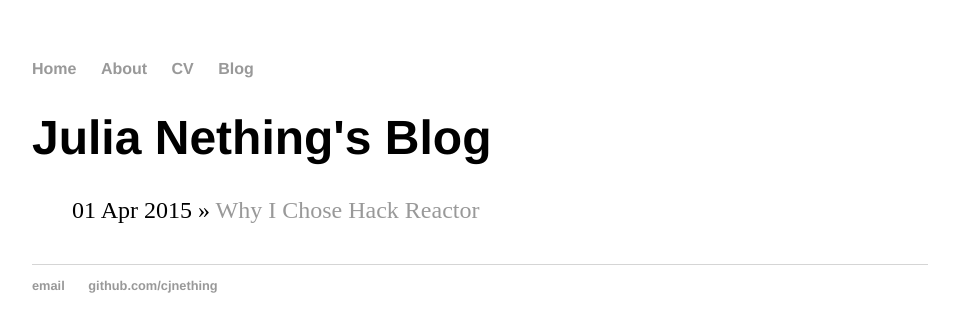
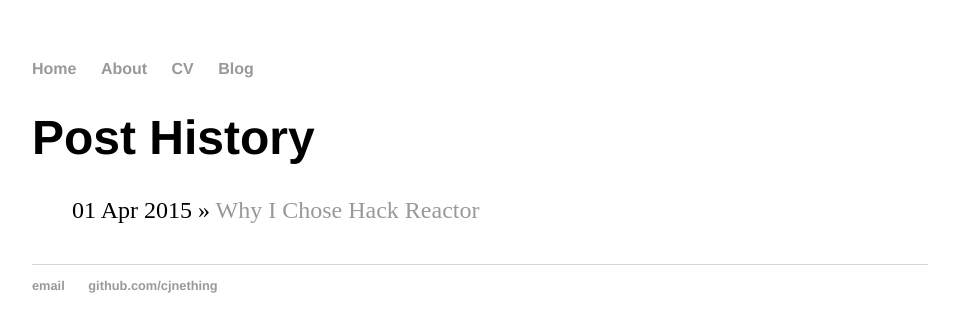
Before and after one commit to cjnething/cjnething.github.io, a Jekyll site: the page built from blog/index.html, in a window 1280 px wide. Shown: the top 332 px of the page, without its empty margins (160-1119 px from the left). Built offline with Jekyll 4.4.1, drawn with Linux system fonts in a browser that asks for light colours.

Commit message:
Change the title

```diff
--- a/blog/index.html
+++ b/blog/index.html
@@ -1,6 +1,6 @@
 ---
 layout: default
-title: Julia Nething's Blog
+title: Post History
 ---
 	<h1>{{ page.title }}</h1>
 	<ul class="posts">
```
